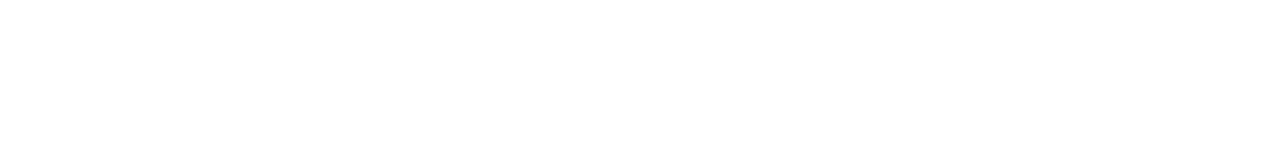
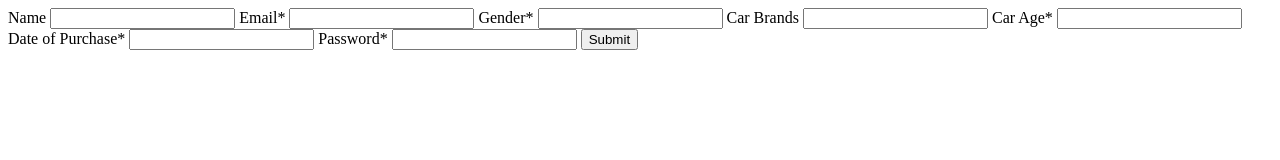
Before and after one commit to acciojob/car-insurance-form-livujjwal, a website: page main.html in a window 1280 px wide. Drawn offline with Linux system fonts and the light colour scheme.

Commit message:
created a submission

```diff
--- a/main.html
+++ b/main.html
@@ -8,6 +8,25 @@
 
 <body>
 	<!-- the entire body must be written by student -->
+	<form>
+		<label for="name">Name</label>
+		<input id="name" type="text">
+
+		<label for="email">Email*</label>
+		<input id="email" type="email" required>
+
+		<label for="gender">Gender*</label>
+		<input id="name" type="text" required>
+		<label for="name">Car Brands</label>
+		<input id="name" type="text">
+		<label for="name">Car Age*</label>
+		<input id="name" type="text" required>
+		<label for="name">Date of Purchase*</label>
+		<input id="name" type="text" required>
+		<label for="name">Password*</label>
+		<input id="name" type="text" required>
+		<button id="name" type="submit">Submit</button>
+	</form>
     <script type="text/javascript" src="./script.js">
 </script>
 
```
